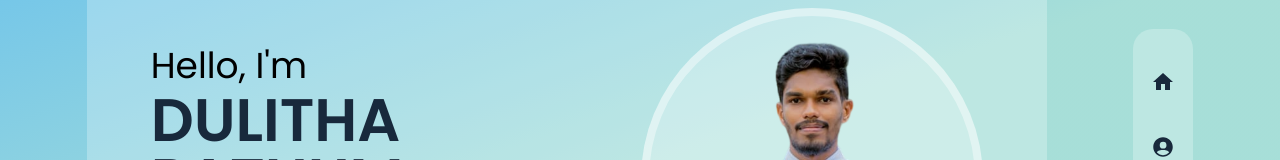
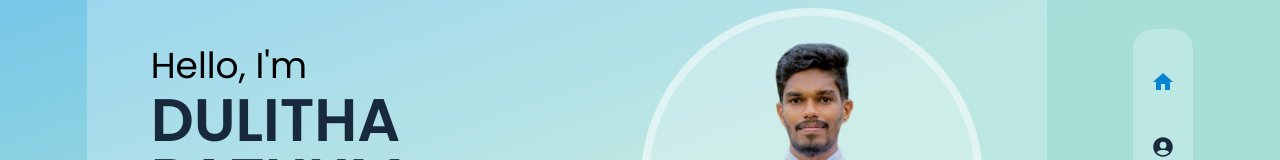
Before and after one commit to Dulithapathum/My-Portfolio, a React (Vite) app: page / in a window 1280 px wide. Shown: the part 221-381 px from the top of the page. Built offline with nearby package versions, Linux system fonts and the light colour scheme.

Commit message:
Modify Header-Add Active Color

```diff
--- a/src/Components/Header.jsx
+++ b/src/Components/Header.jsx
@@ -2,34 +2,60 @@ import React from "react";
 import { MdHome } from "react-icons/md";
 import { IoPersonCircleSharp, IoMail } from "react-icons/io5";
 import { MdWork } from "react-icons/md";
-import { Link } from "react-router-dom";
+import { Link, useLocation } from "react-router-dom";
 
 const Header = () => {
+  const location = useLocation();
+
+  const isActive = (path) => location.pathname === path;
+
   return (
-    <>
     <ul className="w-full sm:h-[300px] flex sm:flex-col justify-evenly items-center min-h-[8vh]">
       <li>
         <Link to="/">
-            <MdHome className="text-2xl text-blue-dark hover:text-main-color transition-colors" />
+          <MdHome
+            className={`text-2xl transition-colors ${
+              isActive("/")
+                ? "text-main-color"
+                : "text-blue-dark hover:text-main-color"
+            }`}
+          />
         </Link>
       </li>
       <li>
         <Link to="/about">
-            <IoPersonCircleSharp className="text-2xl text-blue-dark hover:text-main-color transition-colors" />
+          <IoPersonCircleSharp
+            className={`text-2xl transition-colors ${
+              isActive("/about")
+                ? "text-main-color"
+                : "text-blue-dark hover:text-main-color"
+            }`}
+          />
         </Link>
       </li>
       <li>
         <Link to="/portfolio">
-            <MdWork className="text-2xl text-blue-dark hover:text-main-color transition-colors" />
+          <MdWork
+            className={`text-2xl transition-colors ${
+              isActive("/portfolio")
+                ? "text-main-color"
+                : "text-blue-dark hover:text-main-color"
+            }`}
+          />
         </Link>
       </li>
       <li>
         <Link to="/contact">
-            <IoMail className="text-2xl text-blue-dark hover:text-main-color transition-colors" />
+          <IoMail
+            className={`text-2xl transition-colors ${
+              isActive("/contact")
+                ? "text-main-color"
+                : "text-blue-dark hover:text-main-color"
+            }`}
+          />
         </Link>
       </li>
     </ul>
-    </>
   );
 };
 
```
Lines whose indentation alone changed are shown as unchanged.
